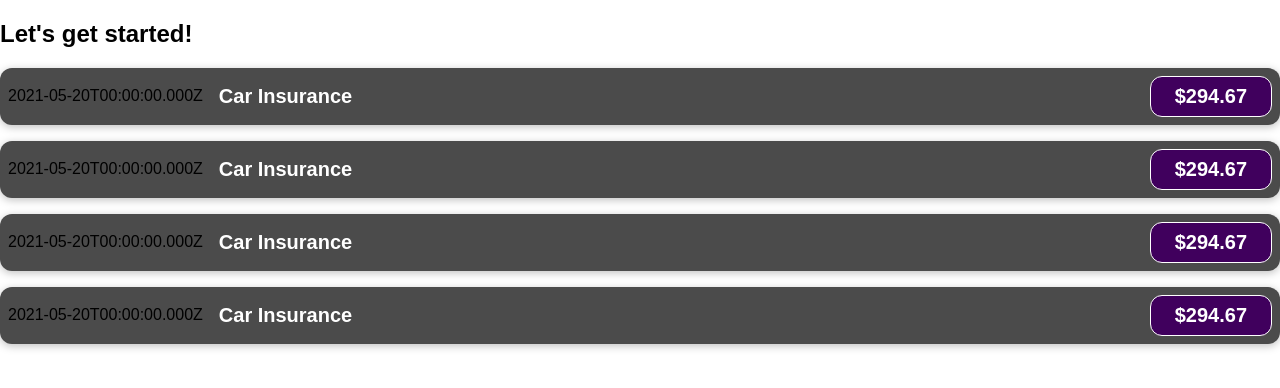
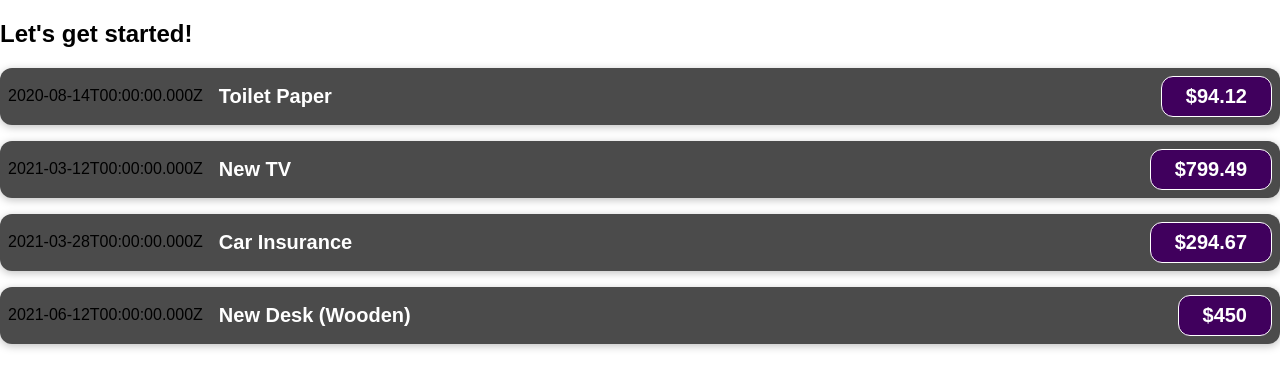
Before and after one commit to raakasf/react-complete-guide, a React (Create React App) app: page / in a window 1280 px wide. Shown: the top 388 px of the page. Built offline with nearby package versions, Linux system fonts and the light colour scheme.

Commit message:
Add props

```diff
--- a/src/components/ExpenseItem.js
+++ b/src/components/ExpenseItem.js
@@ -1,16 +1,12 @@
 import React from 'react';
 import './ExpenseItem.css'
 
-function ExpenseItem() {
-    const expenseDate = new Date(2021, 4, 20);
-    const expenseTitle = 'Car Insurance';
-    const expenseAmount = 294.67;
-
+function ExpenseItem(props) {
     return (<div className="expense-item">
-        <div>{expenseDate.toISOString()}</div>
+        <div>{props.date.toISOString()}</div>
         <div className="expense-item__description">
-            <h2>{expenseTitle}</h2>
-            <div className="expense-item__price">${expenseAmount}</div>
+            <h2>{props.title}</h2>
+            <div className="expense-item__price">${props.amount}</div>
         </div>
     </div>);
 }
```
